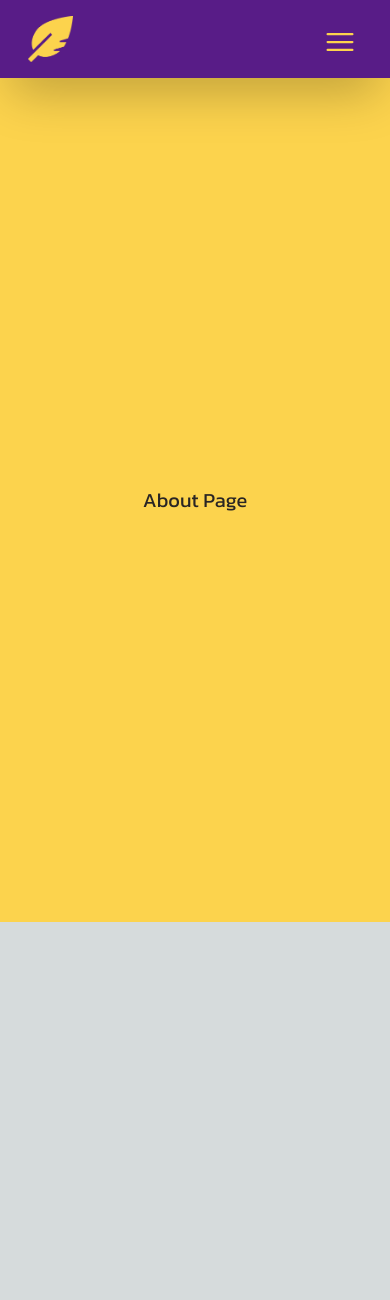
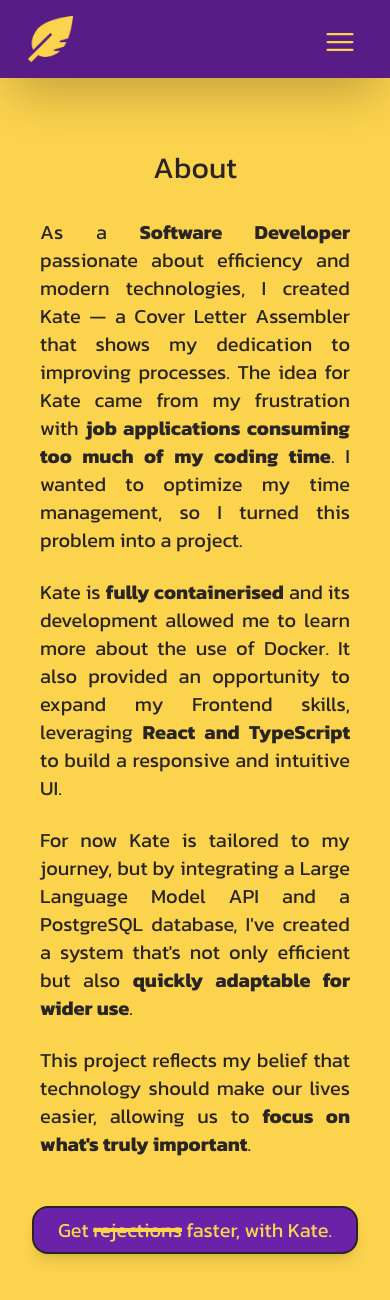
Before and after one commit to gdloparco/K_cover_letter_gen, a Next.js app in the folder frontend/: page /about in a window 390 px wide. Shown: the top 1300 px of the page. Before the commit the page ends 922 px from the top, so only its background shows below. Built offline with nearby package versions, Linux system fonts and the light colour scheme.

Commit message:
About page completed and fully responsive

```diff
--- a/frontend/app/about/page.tsx
+++ b/frontend/app/about/page.tsx
@@ -1,6 +1,7 @@
 import Navbar from "@/components/Navbar";
 import React from "react";
 import logoYellow from "@/public/feather_yellow.png";
+import Link from "next/link";
 
 export default function About() {
   return (
@@ -8,12 +9,44 @@
       <Navbar logoImage={logoYellow} />
       <div className="bg-amber-300 min-h-svh flex flex-col items-center justify-center font-Kanit">
         <main className="flex flex-col items-center justify-center py-10">
+          <h3 className="px-20 md:px-20 lg:px-36 my-8 text-center text-3xl md:text-5xl max-w-max text-stone-800 transition-all duration-500 ease-in md:static md:z-auto">
+            About
+          </h3>
           <div className="flex flex-col items-center">
             <div className="md:py-5 lg:py-10">
-              <p className="px-20 lg:px-52 text-center text-xl md:text-2xl max-w-max text-stone-800">
-                About Page
+              <p className="px-10 md:px-20 lg:px-36 mb-6 text-justify text-xl md:text-2xl max-w-max text-stone-800 transition-all duration-500 ease-in md:static md:z-auto leading-7 md:leading-10">
+                As a <b>Software Developer</b> passionate about efficiency and
+                modern technologies, I created Kate — a Cover Letter Assembler
+                that shows my dedication to improving processes. The idea for
+                Kate came from my frustration with{" "}
+                <b>job applications consuming too much of my coding time</b>. I
+                wanted to optimize my time management, so I turned this problem
+                into a project.
+              </p>
+              <p className="px-10 md:px-20 lg:px-36 mb-6 text-justify text-xl md:text-2xl max-w-max text-stone-800 transition-all duration-500 ease-in md:static md:z-auto leading-7 md:leading-10">
+                Kate is <b>fully containerised</b> and its development allowed
+                me to learn more about the use of Docker. It also provided an
+                opportunity to expand my Frontend skills, leveraging{" "}
+                <b>React and TypeScript</b> to build a responsive and intuitive
+                UI.
+              </p>
+              <p className="px-10 md:px-20 lg:px-36 mb-6 text-justify text-xl md:text-2xl max-w-max text-stone-800 transition-all duration-500 ease-in md:static md:z-auto leading-7 md:leading-10">
+                For now Kate is tailored to my journey, but by integrating a
+                Large Language Model API and a PostgreSQL database, I've created
+                a system that's not only efficient but also{" "}
+                <b>quickly adaptable for wider use</b>.
+              </p>
+              <p className="px-10 md:px-20 lg:px-36 mb-6 text-justify text-xl md:text-2xl max-w-max text-stone-800 transition-all duration-500 ease-in md:static md:z-auto leading-7 md:leading-10">
+                This project reflects my belief that technology should make our
+                lives easier, allowing us to{" "}
+                <b>focus on what's truly important</b>.
               </p>
             </div>
+            <Link href="/assembler">
+              <button className="px-6 py-2 my-6 lg:py-3 border-2 border-stone-800 bg-purple-800 text-amber-300 rounded-2xl text-xl md:text-2xl lg:text-3xl shadow-lg hover:bg-purple-900 transition-all duration-500 ease-in md:static md:z-auto">
+                Get <s className="decoration-4"> rejections</s> faster, with Kate.
+              </button>
+            </Link>
           </div>
         </main>
       </div>
--- a/frontend/components/ContactForm.tsx
+++ b/frontend/components/ContactForm.tsx
@@ -64,7 +64,7 @@
           ></textarea>
         </div>
         <div className="flex items-center justify-center">
-          <button className="px-6 py-2 md:mt-6 border-2 border-stone-800 bg-purple-800 text-amber-300 rounded-2xl text-xl md:text-xl lg:text-2xl shadow-lg hover:bg-purple-900">
+          <button className="px-6 py-2 lg:py-3 md:mt-6 border-2 border-stone-800 bg-purple-800 text-amber-300 rounded-2xl text-xl md:text-2xl lg:text-3xl shadow-lg hover:bg-purple-900">
             Submit
           </button>
         </div>
```
